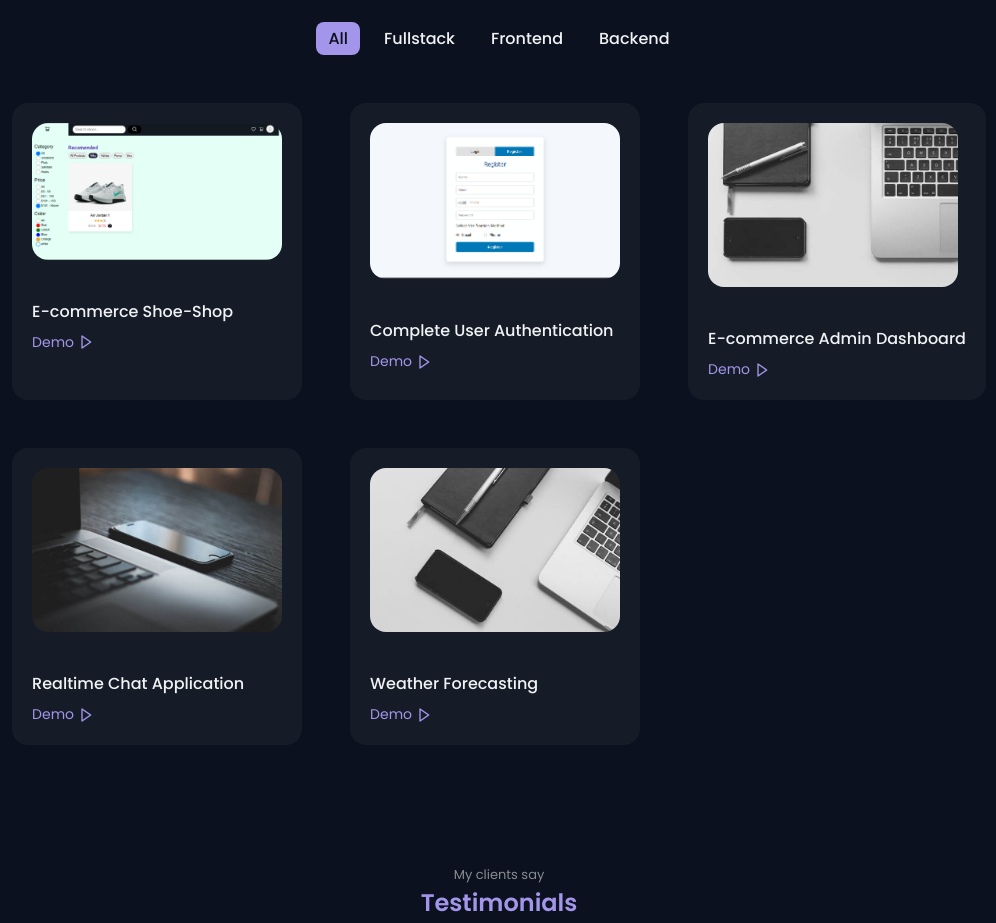
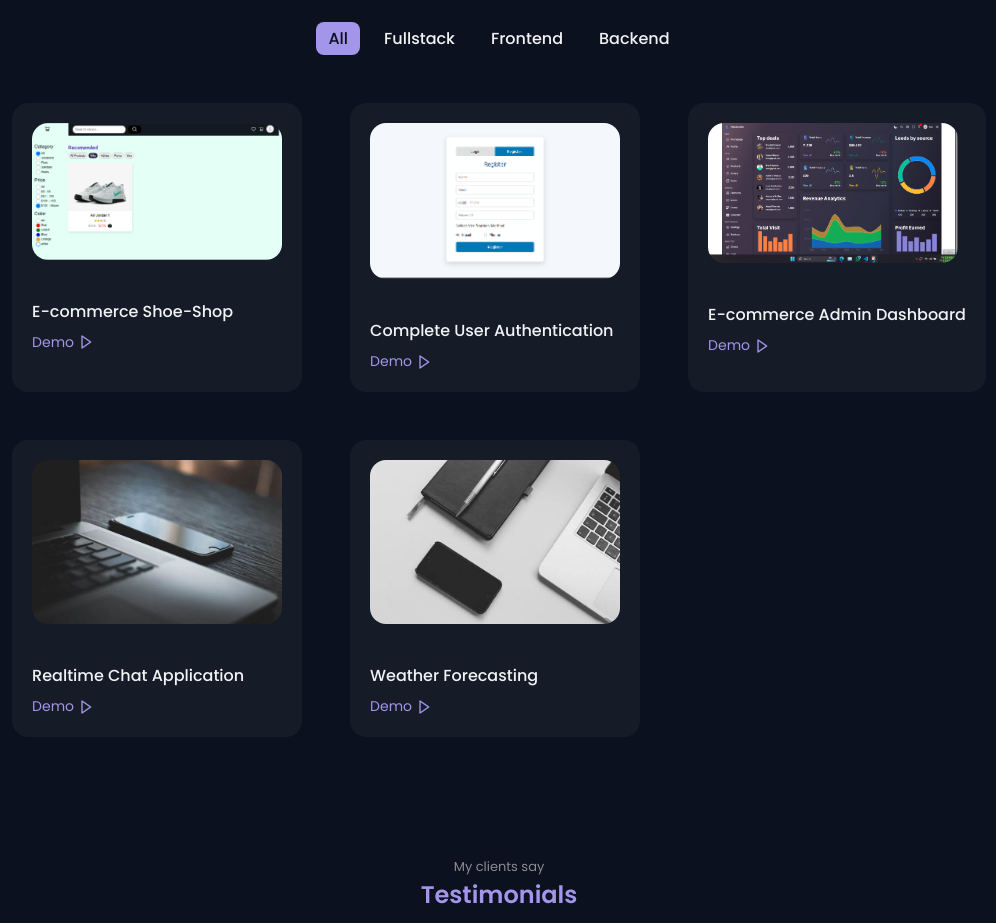
Before and after one commit to cshosain/dev-portfolio, a plain HTML site: page index.html in a window 1280 px wide. Shown: the part 2700-3623 px from the top of the page, without its empty margins (141-1137 px from the left). Drawn offline with nearby package versions, Linux system fonts and the light colour scheme.

Commit message:
New project url added

```diff
--- a/index.html
+++ b/index.html
@@ -513,11 +513,11 @@
                 </div>
 
                 <div class="work__card mix design">
-                    <img src="assets/img/work3.jpg" alt="" class="work__img">
+                    <img src="assets/img/Admin-dashborad-ui-dark-home.png" alt="" class="work__img">
 
                     <h3 class="work__title">E-commerce Admin Dashboard</h3>
 
-                    <a href="#" class="work__button">
+                    <a href="https://react-admin-dashboard-15sl.onrender.com" class="work__button">
                         Demo <i class='bx bx-right-arrow work__icon'></i>
                     </a>
                 </div>
```
Also changed, not shown: assets/img/Admin-dashborad-ui-dark-home.png (added).
